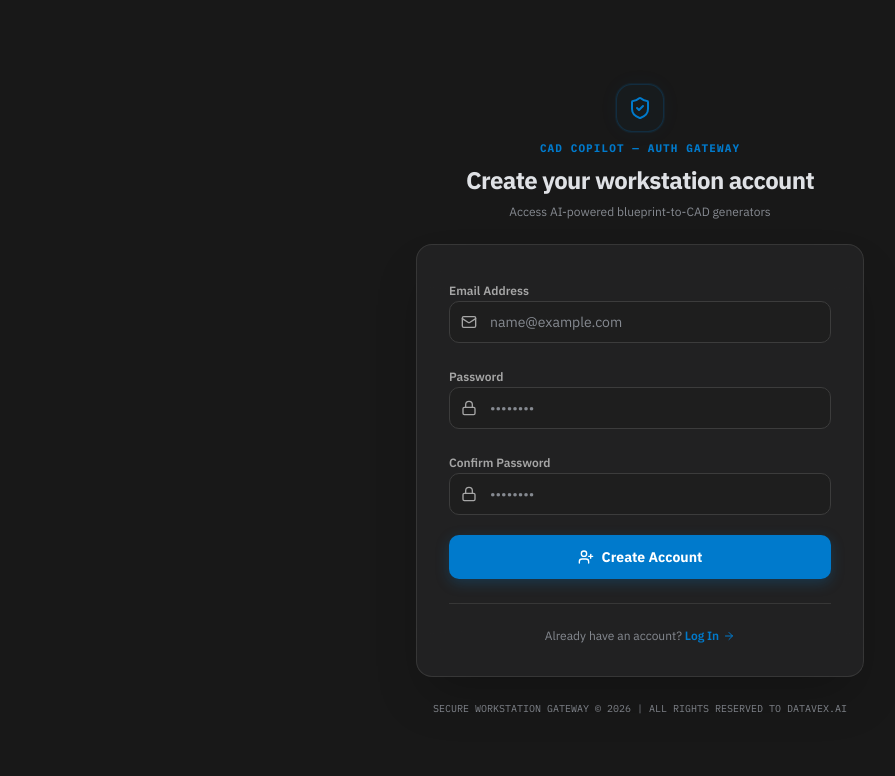
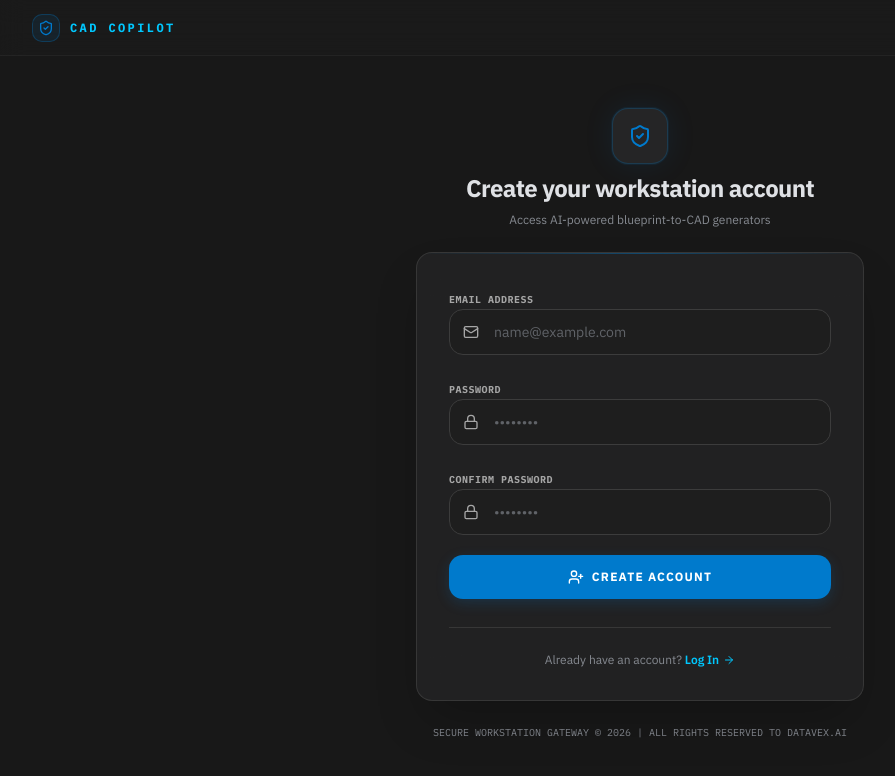
Before and after one commit to AjithGoveas/cad_copilot, a Next.js app in the folder web-ui/: page /app/signup in a window 1280 px wide. Shown: the top 776 px of the page, without its empty margins (0-895 px from the left). Built offline with nearby package versions, Linux system fonts and the light colour scheme.

Commit message:
refactor: add missing elements

```diff
--- a/web-ui/app/app/login/page.tsx
+++ b/web-ui/app/app/login/page.tsx
@@ -49,33 +49,57 @@ export default function LoginPage() {
   };
 
   return (
-    <div className="relative flex min-h-screen w-full flex-col items-center justify-center bg-[#181818] px-4 selection:bg-[#007ACC]/20">
-      {/* Background ambient blue glow */}
-      <div className="absolute top-1/4 left-1/2 -z-10 h-80 w-80 -translate-x-1/2 rounded-full bg-[#007ACC]/5 blur-[120px]" />
-      <div className="absolute bottom-1/4 left-1/3 -z-10 h-96 w-96 rounded-full bg-[#007ACC]/[0.02] blur-[150px]" />
+    <div className="relative flex min-h-screen w-full flex-col items-center justify-center bg-[#181818] px-4 selection:bg-[#007ACC]/30 overflow-hidden font-sans">
+      {/* CAD Grid Background Overlay */}
+      <div
+        className="absolute inset-0 -z-20 opacity-20 pointer-events-none"
+        style={{
+          backgroundImage: `
+            linear-gradient(rgba(255, 255, 255, 0.02) 1px, transparent 1px),
+            linear-gradient(90deg, rgba(255, 255, 255, 0.02) 1px, transparent 1px)
+          `,
+          backgroundSize: '30px 30px',
+        }}
+      />
 
-      <div className="w-full max-w-md space-y-6">
-        {/* Logo/Brand Header */}
+      {/* Tech Glows */}
+      <div className="absolute top-1/4 left-1/2 -z-10 h-[380px] w-[380px] -translate-x-1/2 rounded-full bg-[#007ACC]/5 blur-[120px]" />
+      <div className="absolute bottom-1/4 left-1/3 -z-10 h-[450px] w-[450px] rounded-full bg-[#8b5cf6]/3 blur-[140px]" />
+
+      {/* Top Navigation Header */}
+      <header className="absolute top-0 left-0 right-0 h-14 flex items-center px-6 md:px-8 border-b border-[#3C3C3C]/30 bg-[#252526]/20 backdrop-blur-md z-30">
+        <Link href="/" className="flex items-center gap-2.5 hover:opacity-90 transition-opacity">
+          <div className="flex size-7 items-center justify-center rounded-lg bg-[#007ACC]/10 border border-[#007ACC]/30 text-[#007ACC]">
+            <ShieldCheck className="h-4 w-4" />
+          </div>
+          <span className="font-mono text-xs font-black uppercase tracking-[0.2em] text-[#00C8FF]">
+            CAD Copilot
+          </span>
+        </Link>
+      </header>
+
+      <div className="w-full max-w-md space-y-6 pt-12 animate-in fade-in slide-in-from-bottom-5 duration-700">
+        {/* Simple Centered Header */}
         <div className="flex flex-col items-center text-center space-y-2">
-          <div className="flex size-12 items-center justify-center rounded-2xl border border-[#007ACC]/20 bg-[#007ACC]/[0.03] shadow-[0_0_20px_rgba(0,122,204,0.05)] ring-1 ring-[#007ACC]/10">
-            <ShieldCheck className="h-6 w-6 text-[#007ACC]" />
+          <div className="relative flex size-14 items-center justify-center rounded-2xl border border-[#007ACC]/25 bg-[#252526] shadow-[0_0_30px_rgba(0,122,204,0.1)] ring-1 ring-[#007ACC]/10 group hover:border-[#007ACC]/50 transition-all duration-300 mb-2">
+            <ShieldCheck className="h-6 w-6 text-[#007ACC] group-hover:scale-110 transition-transform duration-300" />
           </div>
-          <h1 className="font-mono text-[11px] font-black uppercase tracking-widest text-[#007ACC]">
-            CAD Copilot — Auth Gateway
-          </h1>
-          <p className="text-2xl font-bold text-[#DFE1E5] tracking-tight">Welcome back to CAD Copilot</p>
+          <h1 className="text-2xl font-bold text-[#DFE1E5] tracking-tight">Welcome back</h1>
           <p className="text-xs text-[#868A91]">Sign in to your secure workstation workspace</p>
         </div>
 
         {/* Login Form Card */}
-        <div className="rounded-2xl border border-[#3C3C3C]/80 bg-[#252526]/80 p-8 shadow-2xl backdrop-blur-xl">
+        <div className="relative rounded-2xl border border-[#3C3C3C]/80 bg-[#252526]/80 p-8 shadow-2xl backdrop-blur-xl overflow-hidden">
+          {/* Subtle top highlights */}
+          <div className="absolute top-0 inset-x-0 h-px bg-gradient-to-r from-transparent via-[#007ACC]/45 to-transparent" />
+
           <form onSubmit={handleSubmit} className="space-y-5">
             <div className="space-y-2">
-              <label htmlFor="login-email" className="text-xs font-semibold text-[#A6A6A6]">
+              <label htmlFor="login-email" className="text-[10px] font-bold uppercase tracking-wider text-[#A6A6A6] font-mono">
                 Email Address
               </label>
-              <div className="relative">
-                <span className="absolute inset-y-0 left-0 flex items-center pl-3 text-[#A6A6A6]">
+              <div className="relative group">
+                <span className="absolute inset-y-0 left-0 flex items-center pl-3.5 text-[#A6A6A6] group-focus-within:text-[#00C8FF] transition-colors">
                   <Mail className="h-4 w-4" />
                 </span>
                 <input
@@ -84,7 +108,7 @@ export default function LoginPage() {
                   placeholder="name@example.com"
                   value={email}
                   onChange={(e) => setEmail(e.target.value)}
-                  className="w-full rounded-lg border border-[#3C3C3C] bg-[#1E1E1E] py-2.5 pl-10 pr-4 text-sm text-[#DFE1E5] placeholder-[#868A91] outline-none transition-all focus:border-[#007ACC]/50 focus:ring-1 focus:ring-[#007ACC]/50"
+                  className="w-full rounded-xl border border-[#3C3C3C] bg-[#1E1E1E] py-3 pl-11 pr-4 text-sm text-[#DFE1E5] placeholder-[#606368] outline-none transition-all duration-200 focus:border-[#007ACC] focus:ring-1 focus:ring-[#007ACC]/30 hover:border-[#4d4d52]"
                   required
                   disabled={isLoading}
                 />
@@ -93,12 +117,12 @@ export default function LoginPage() {
 
             <div className="space-y-2">
               <div className="flex items-center justify-between">
-                <label htmlFor="login-password" className="text-xs font-semibold text-[#A6A6A6]">
+                <label htmlFor="login-password" className="text-[10px] font-bold uppercase tracking-wider text-[#A6A6A6] font-mono">
                   Password
                 </label>
               </div>
-              <div className="relative">
-                <span className="absolute inset-y-0 left-0 flex items-center pl-3 text-[#A6A6A6]">
+              <div className="relative group">
+                <span className="absolute inset-y-0 left-0 flex items-center pl-3.5 text-[#A6A6A6] group-focus-within:text-[#00C8FF] transition-colors">
                   <Lock className="h-4 w-4" />
                 </span>
                 <input
@@ -107,7 +131,7 @@ export default function LoginPage() {
                   placeholder="••••••••"
                   value={password}
                   onChange={(e) => setPassword(e.target.value)}
-                  className="w-full rounded-lg border border-[#3C3C3C] bg-[#1E1E1E] py-2.5 pl-10 pr-4 text-sm text-[#DFE1E5] placeholder-[#868A91] outline-none transition-all focus:border-[#007ACC]/50 focus:ring-1 focus:ring-[#007ACC]/50"
+                  className="w-full rounded-xl border border-[#3C3C3C] bg-[#1E1E1E] py-3 pl-11 pr-4 text-sm text-[#DFE1E5] placeholder-[#606368] outline-none transition-all duration-200 focus:border-[#007ACC] focus:ring-1 focus:ring-[#007ACC]/30 hover:border-[#4d4d52]"
                   required
                   disabled={isLoading}
                 />
@@ -118,7 +142,7 @@ export default function LoginPage() {
               id="login-submit-btn"
               type="submit"
               disabled={isLoading}
-              className="flex w-full items-center justify-center gap-2 rounded-lg bg-[#007ACC] py-3 text-sm font-bold text-white shadow-[0_4px_14px_rgba(0,122,204,0.25)] transition-all hover:bg-[#007ACC]/90 hover:shadow-[0_6px_20px_rgba(0,122,204,0.4)] active:scale-[0.98] disabled:pointer-events-none disabled:bg-[#3C3C3C] disabled:text-[#868A91] disabled:shadow-none"
+              className="relative flex w-full items-center justify-center gap-2 rounded-xl bg-[#007ACC] py-3.5 text-xs font-bold uppercase tracking-widest text-white shadow-[0_4px_14px_rgba(0,122,204,0.2)] transition-all duration-300 hover:bg-[#007ACC]/90 hover:shadow-[0_6px_20px_rgba(0,122,204,0.4)] active:scale-[0.98] disabled:pointer-events-none disabled:bg-[#3C3C3C] disabled:text-[#868A91] disabled:shadow-none cursor-pointer"
             >
               {isLoading ? (
                 <Loader2 className="h-4 w-4 animate-spin text-white" />
@@ -131,13 +155,13 @@ export default function LoginPage() {
             </button>
           </form>
 
-          <div className="mt-6 border-t border-[#3C3C3C]/80 pt-6 text-center">
+          <div className="mt-7 border-t border-[#3C3C3C]/80 pt-6 text-center">
             <p className="text-xs text-[#868A91]">
               New to CAD Copilot?{" "}
               <Link
                 id="signup-link"
                 href="/app/signup"
-                className="font-semibold text-[#007ACC] hover:text-[#007ACC]/80 transition-colors inline-flex items-center gap-1 group"
+                className="font-semibold text-[#00C8FF] hover:text-[#007ACC] transition-colors inline-flex items-center gap-1 group"
               >
                 Create Account
                 <ArrowRight className="h-3 w-3 group-hover:translate-x-0.5 transition-transform" />
--- a/web-ui/app/app/signup/page.tsx
+++ b/web-ui/app/app/signup/page.tsx
@@ -46,33 +46,57 @@ export default function SignupPage() {
   };
 
   return (
-    <div className="relative flex min-h-screen w-full flex-col items-center justify-center bg-[#181818] px-4 selection:bg-[#007ACC]/20">
-      {/* Background ambient blue glow */}
-      <div className="absolute top-1/4 left-1/2 -z-10 h-80 w-80 -translate-x-1/2 rounded-full bg-[#007ACC]/5 blur-[120px]" />
-      <div className="absolute bottom-1/4 left-1/3 -z-10 h-96 w-96 rounded-full bg-[#007ACC]/[0.02] blur-[150px]" />
+    <div className="relative flex min-h-screen w-full flex-col items-center justify-center bg-[#181818] px-4 selection:bg-[#007ACC]/30 overflow-hidden font-sans">
+      {/* CAD Grid Background Overlay */}
+      <div
+        className="absolute inset-0 -z-20 opacity-20 pointer-events-none"
+        style={{
+          backgroundImage: `
+            linear-gradient(rgba(255, 255, 255, 0.02) 1px, transparent 1px),
+            linear-gradient(90deg, rgba(255, 255, 255, 0.02) 1px, transparent 1px)
+          `,
+          backgroundSize: '30px 30px',
+        }}
+      />
 
-      <div className="w-full max-w-md space-y-6">
-        {/* Logo/Brand Header */}
+      {/* Tech Glows */}
+      <div className="absolute top-1/4 left-1/2 -z-10 h-[380px] w-[380px] -translate-x-1/2 rounded-full bg-[#007ACC]/5 blur-[120px]" />
+      <div className="absolute bottom-1/4 left-1/3 -z-10 h-[450px] w-[450px] rounded-full bg-[#8b5cf6]/3 blur-[140px]" />
+
+      {/* Top Navigation Header */}
+      <header className="absolute top-0 left-0 right-0 h-14 flex items-center px-6 md:px-8 border-b border-[#3C3C3C]/30 bg-[#252526]/20 backdrop-blur-md z-30">
+        <Link href="/" className="flex items-center gap-2.5 hover:opacity-90 transition-opacity">
+          <div className="flex size-7 items-center justify-center rounded-lg bg-[#007ACC]/10 border border-[#007ACC]/30 text-[#007ACC]">
+            <ShieldCheck className="h-4 w-4" />
+          </div>
+          <span className="font-mono text-xs font-black uppercase tracking-[0.2em] text-[#00C8FF]">
+            CAD Copilot
+          </span>
+        </Link>
+      </header>
+
+      <div className="w-full max-w-md space-y-6 pt-12 animate-in fade-in slide-in-from-bottom-5 duration-700">
+        {/* Simple Centered Header */}
         <div className="flex flex-col items-center text-center space-y-2">
-          <div className="flex size-12 items-center justify-center rounded-2xl border border-[#007ACC]/20 bg-[#007ACC]/[0.03] shadow-[0_0_20px_rgba(0,122,204,0.05)] ring-1 ring-[#007ACC]/10">
-            <ShieldCheck className="h-6 w-6 text-[#007ACC]" />
+          <div className="relative flex size-14 items-center justify-center rounded-2xl border border-[#007ACC]/25 bg-[#252526] shadow-[0_0_30px_rgba(0,122,204,0.1)] ring-1 ring-[#007ACC]/10 group hover:border-[#007ACC]/50 transition-all duration-300 mb-2">
+            <ShieldCheck className="h-6 w-6 text-[#007ACC] group-hover:scale-110 transition-transform duration-300" />
           </div>
-          <h1 className="font-mono text-[11px] font-black uppercase tracking-widest text-[#007ACC]">
-            CAD Copilot — Auth Gateway
-          </h1>
-          <p className="text-2xl font-bold text-[#DFE1E5] tracking-tight">Create your workstation account</p>
+          <h1 className="text-2xl font-bold text-[#DFE1E5] tracking-tight">Create your workstation account</h1>
           <p className="text-xs text-[#868A91]">Access AI-powered blueprint-to-CAD generators</p>
         </div>
 
         {/* Signup Form Card */}
-        <div className="rounded-2xl border border-[#3C3C3C]/80 bg-[#252526]/80 p-8 shadow-2xl backdrop-blur-xl">
+        <div className="relative rounded-2xl border border-[#3C3C3C]/80 bg-[#252526]/80 p-8 shadow-2xl backdrop-blur-xl overflow-hidden">
+          {/* Subtle top highlights */}
+          <div className="absolute top-0 inset-x-0 h-px bg-gradient-to-r from-transparent via-[#007ACC]/45 to-transparent" />
+
           <form onSubmit={handleSubmit} className="space-y-5">
             <div className="space-y-2">
-              <label htmlFor="signup-email" className="text-xs font-semibold text-[#A6A6A6]">
+              <label htmlFor="signup-email" className="text-[10px] font-bold uppercase tracking-wider text-[#A6A6A6] font-mono">
                 Email Address
               </label>
-              <div className="relative">
-                <span className="absolute inset-y-0 left-0 flex items-center pl-3 text-[#A6A6A6]">
+              <div className="relative group">
+                <span className="absolute inset-y-0 left-0 flex items-center pl-3.5 text-[#A6A6A6] group-focus-within:text-[#00C8FF] transition-colors">
                   <Mail className="h-4 w-4" />
                 </span>
                 <input
@@ -81,7 +105,7 @@ export default function SignupPage() {
                   placeholder="name@example.com"
                   value={email}
                   onChange={(e) => setEmail(e.target.value)}
-                  className="w-full rounded-lg border border-[#3C3C3C] bg-[#1E1E1E] py-2.5 pl-10 pr-4 text-sm text-[#DFE1E5] placeholder-[#868A91] outline-none transition-all focus:border-[#007ACC]/50 focus:ring-1 focus:ring-[#007ACC]/50"
+                  className="w-full rounded-xl border border-[#3C3C3C] bg-[#1E1E1E] py-3 pl-11 pr-4 text-sm text-[#DFE1E5] placeholder-[#606368] outline-none transition-all duration-200 focus:border-[#007ACC] focus:ring-1 focus:ring-[#007ACC]/30 hover:border-[#4d4d52]"
                   required
                   disabled={isLoading}
                 />
@@ -89,11 +113,11 @@ export default function SignupPage() {
             </div>
 
             <div className="space-y-2">
-              <label htmlFor="signup-password" className="text-xs font-semibold text-[#A6A6A6]">
+              <label htmlFor="signup-password" className="text-[10px] font-bold uppercase tracking-wider text-[#A6A6A6] font-mono">
                 Password
               </label>
-              <div className="relative">
-                <span className="absolute inset-y-0 left-0 flex items-center pl-3 text-[#A6A6A6]">
+              <div className="relative group">
+                <span className="absolute inset-y-0 left-0 flex items-center pl-3.5 text-[#A6A6A6] group-focus-within:text-[#00C8FF] transition-colors">
                   <Lock className="h-4 w-4" />
                 </span>
                 <input
@@ -102,7 +126,7 @@ export default function SignupPage() {
                   placeholder="••••••••"
                   value={password}
                   onChange={(e) => setPassword(e.target.value)}
-                  className="w-full rounded-lg border border-[#3C3C3C] bg-[#1E1E1E] py-2.5 pl-10 pr-4 text-sm text-[#DFE1E5] placeholder-[#868A91] outline-none transition-all focus:border-[#007ACC]/50 focus:ring-1 focus:ring-[#007ACC]/50"
+                  className="w-full rounded-xl border border-[#3C3C3C] bg-[#1E1E1E] py-3 pl-11 pr-4 text-sm text-[#DFE1E5] placeholder-[#606368] outline-none transition-all duration-200 focus:border-[#007ACC] focus:ring-1 focus:ring-[#007ACC]/30 hover:border-[#4d4d52]"
                   required
                   disabled={isLoading}
                 />
@@ -110,11 +134,11 @@ export default function SignupPage() {
             </div>
 
             <div className="space-y-2">
-              <label htmlFor="signup-confirm-password" className="text-xs font-semibold text-[#A6A6A6]">
+              <label htmlFor="signup-confirm-password" className="text-[10px] font-bold uppercase tracking-wider text-[#A6A6A6] font-mono">
                 Confirm Password
               </label>
-              <div className="relative">
-                <span className="absolute inset-y-0 left-0 flex items-center pl-3 text-[#A6A6A6]">
+              <div className="relative group">
+                <span className="absolute inset-y-0 left-0 flex items-center pl-3.5 text-[#A6A6A6] group-focus-within:text-[#00C8FF] transition-colors">
                   <Lock className="h-4 w-4" />
                 </span>
                 <input
@@ -123,7 +147,7 @@ export default function SignupPage() {
                   placeholder="••••••••"
                   value={confirmPassword}
                   onChange={(e) => setConfirmPassword(e.target.value)}
-                  className="w-full rounded-lg border border-[#3C3C3C] bg-[#1E1E1E] py-2.5 pl-10 pr-4 text-sm text-[#DFE1E5] placeholder-[#868A91] outline-none transition-all focus:border-[#007ACC]/50 focus:ring-1 focus:ring-[#007ACC]/50"
+                  className="w-full rounded-xl border border-[#3C3C3C] bg-[#1E1E1E] py-3 pl-11 pr-4 text-sm text-[#DFE1E5] placeholder-[#606368] outline-none transition-all duration-200 focus:border-[#007ACC] focus:ring-1 focus:ring-[#007ACC]/30 hover:border-[#4d4d52]"
                   required
                   disabled={isLoading}
                 />
@@ -134,7 +158,7 @@ export default function SignupPage() {
               id="signup-submit-btn"
               type="submit"
               disabled={isLoading}
-              className="flex w-full items-center justify-center gap-2 rounded-lg bg-[#007ACC] py-3 text-sm font-bold text-white shadow-[0_4px_14px_rgba(0,122,204,0.25)] transition-all hover:bg-[#007ACC]/90 hover:shadow-[0_6px_20px_rgba(0,122,204,0.4)] active:scale-[0.98] disabled:pointer-events-none disabled:bg-[#3C3C3C] disabled:text-[#868A91] disabled:shadow-none"
+              className="relative flex w-full items-center justify-center gap-2 rounded-xl bg-[#007ACC] py-3.5 text-xs font-bold uppercase tracking-widest text-white shadow-[0_4px_14px_rgba(0,122,204,0.2)] transition-all duration-300 hover:bg-[#007ACC]/90 hover:shadow-[0_6px_20px_rgba(0,122,204,0.4)] active:scale-[0.98] disabled:pointer-events-none disabled:bg-[#3C3C3C] disabled:text-[#868A91] disabled:shadow-none cursor-pointer"
             >
               {isLoading ? (
                 <Loader2 className="h-4 w-4 animate-spin text-white" />
@@ -147,13 +171,13 @@ export default function SignupPage() {
             </button>
           </form>
 
-          <div className="mt-6 border-t border-[#3C3C3C]/80 pt-6 text-center">
+          <div className="mt-7 border-t border-[#3C3C3C]/80 pt-6 text-center">
             <p className="text-xs text-[#868A91]">
               Already have an account?{" "}
               <Link
                 id="login-link"
                 href="/app/login"
-                className="font-semibold text-[#007ACC] hover:text-[#007ACC]/80 transition-colors inline-flex items-center gap-1 group"
+                className="font-semibold text-[#00C8FF] hover:text-[#007ACC] transition-colors inline-flex items-center gap-1 group"
               >
                 Log In
                 <ArrowRight className="h-3 w-3 group-hover:translate-x-0.5 transition-transform" />
--- a/web-ui/components/ChatPanel.tsx
+++ b/web-ui/components/ChatPanel.tsx
@@ -78,6 +78,9 @@ export function ChatPanel({
                                 <option key={o.value} value={o.value}>{o.label}</option>
                             ))}
                         </select>
+                        <button onClick={() => signOut({ callbackUrl: '/app/login' })} className="flex size-10 items-center justify-center rounded-xl text-zinc-500 hover:bg-red-500/10 hover:text-red-400 transition-all">
+                            <LogOut size={18} />
+                        </button>
                     </div>
                 </header>
 
```
